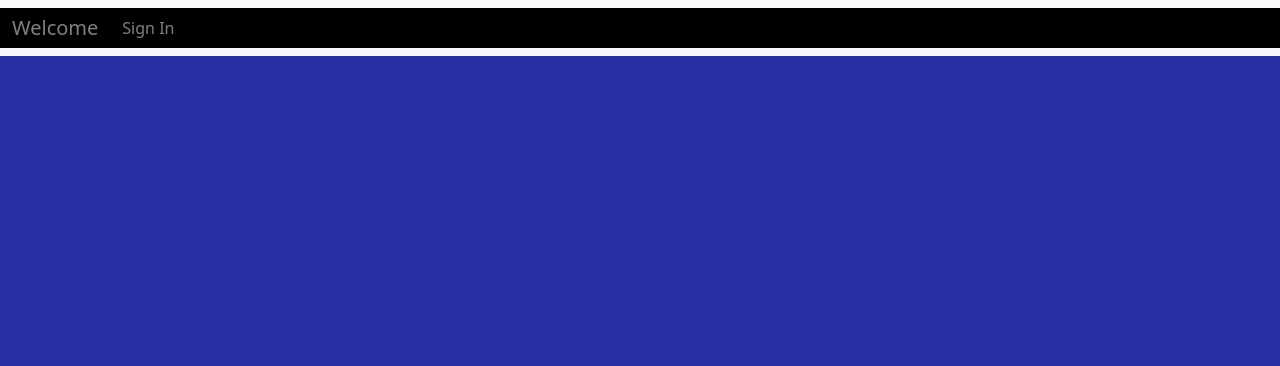
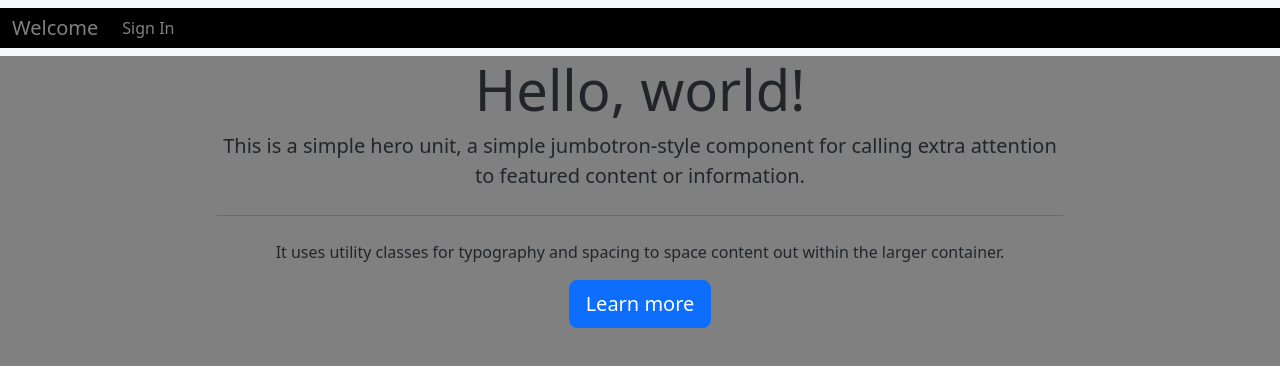
Before and after one commit to sibekov/CoffeeloverUproject, a plain HTML site: page index.html in a window 1280 px wide. Drawn offline with nearby package versions, Linux system fonts and the light colour scheme.

Commit message:
Add grid and space evenly with booth strap

```diff
--- a/index.html
+++ b/index.html
@@ -20,7 +20,22 @@
           </div>
         </div>
       </nav>
+      <div class="row">
+        <div class="container text-center">
+            <div class="row">
+              <div class="col">
 
+              </div>
+            <div class="jumbotron col-8">
+              <h1 class="display-4">Hello, world!</h1>
+              <p class="lead">This is a simple hero unit, a simple jumbotron-style component for calling extra attention to featured content or information.</p>
+              <hr class="my-4">
+              <p>It uses utility classes for typography and spacing to space content out within the larger container.</p>
+              <a class="btn btn-primary btn-lg" href="#" role="button">Learn more</a>
+            </div>
+              <div class="col">
+
+              </div>
 
 
     <script src="https://cdn.jsdelivr.net/npm/bootstrap@5.3.3/dist/js/bootstrap.bundle.min.js"></script>
--- a/style.css
+++ b/style.css
@@ -11,6 +11,6 @@
     color:grey;
 }
 body {
-    background-color: rgb(42, 46, 165);
+    background-color: grey;
 
 }
```
